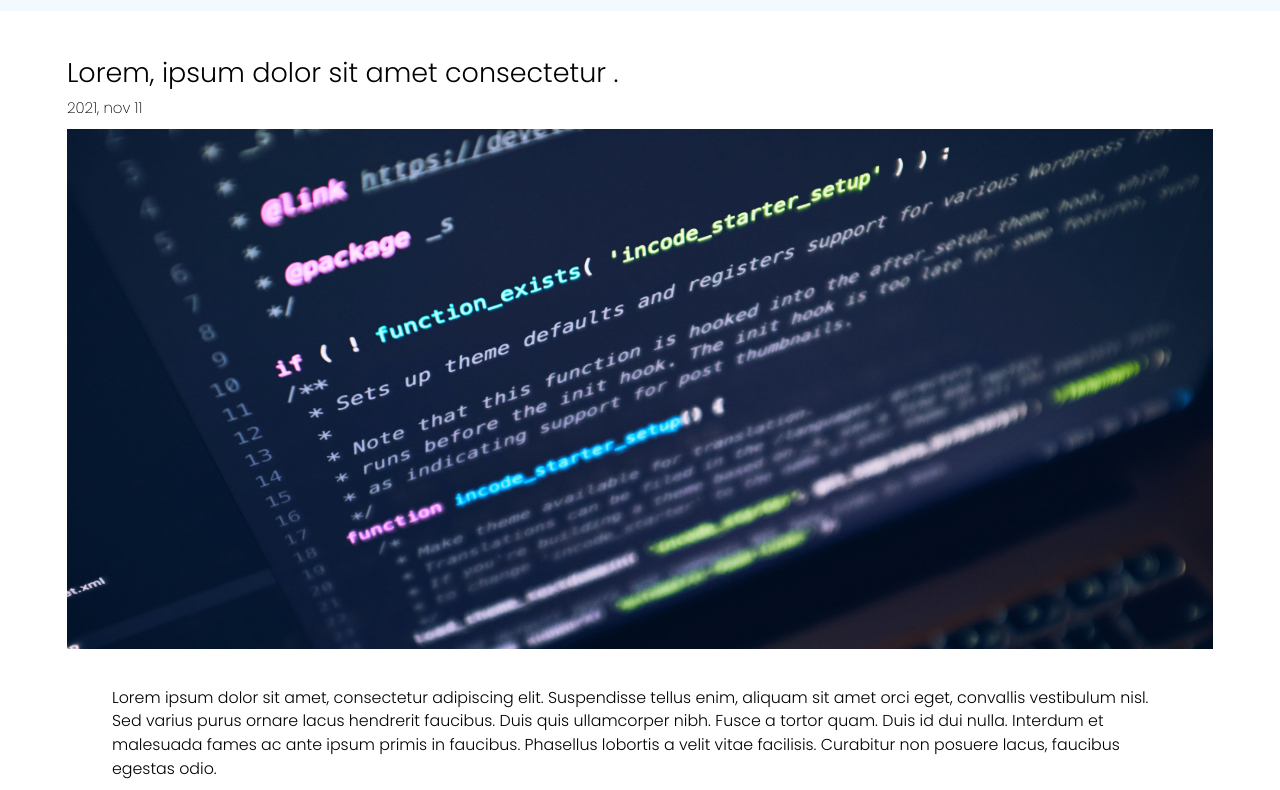
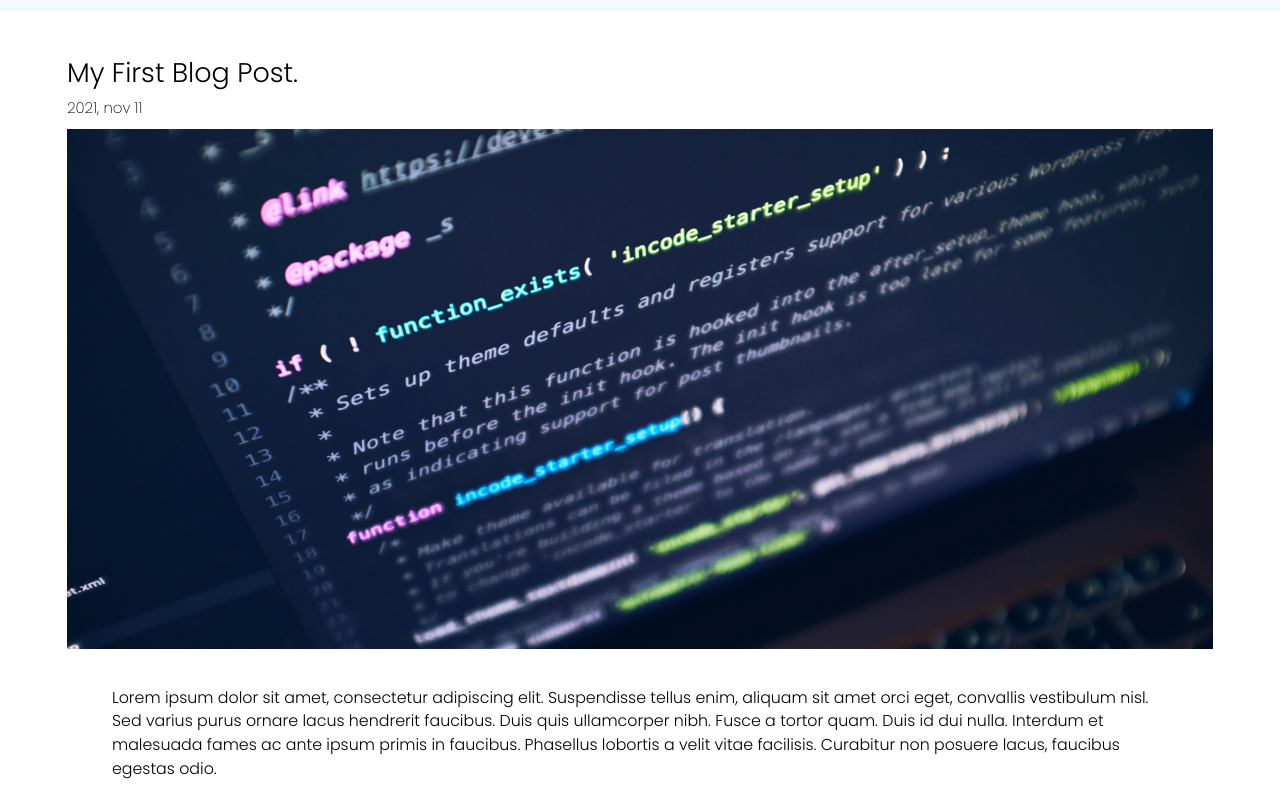
Before and after one commit to dagemtadesse/UGR-7445-12, a plain HTML site: page blog.html in a window 1280 px wide. Shown: the part 88-878 px from the top of the page. Drawn offline with Linux system fonts and the light colour scheme.

Commit message:
blog title change

```diff
--- a/blog.html
+++ b/blog.html
@@ -41,7 +41,7 @@
         <div class="container spacer-s">
 
             <div class="blog__desc group">
-                <h1 class="h2__title">Lorem, ipsum dolor sit amet consectetur .</h1>
+                <h1 class="h2__title">My First Blog Post.</h1>
                 <span class="blog__date">2021, nov 11</span>
             </div>
 
```
